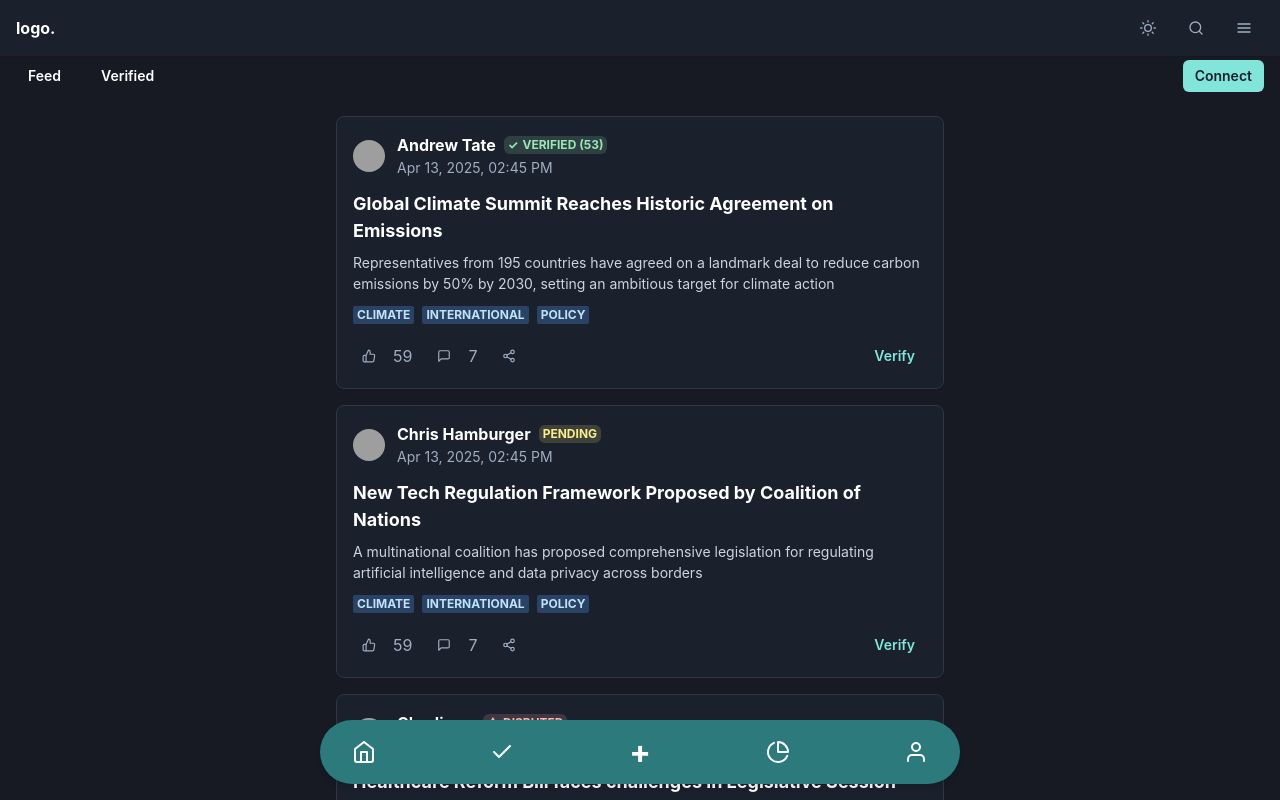
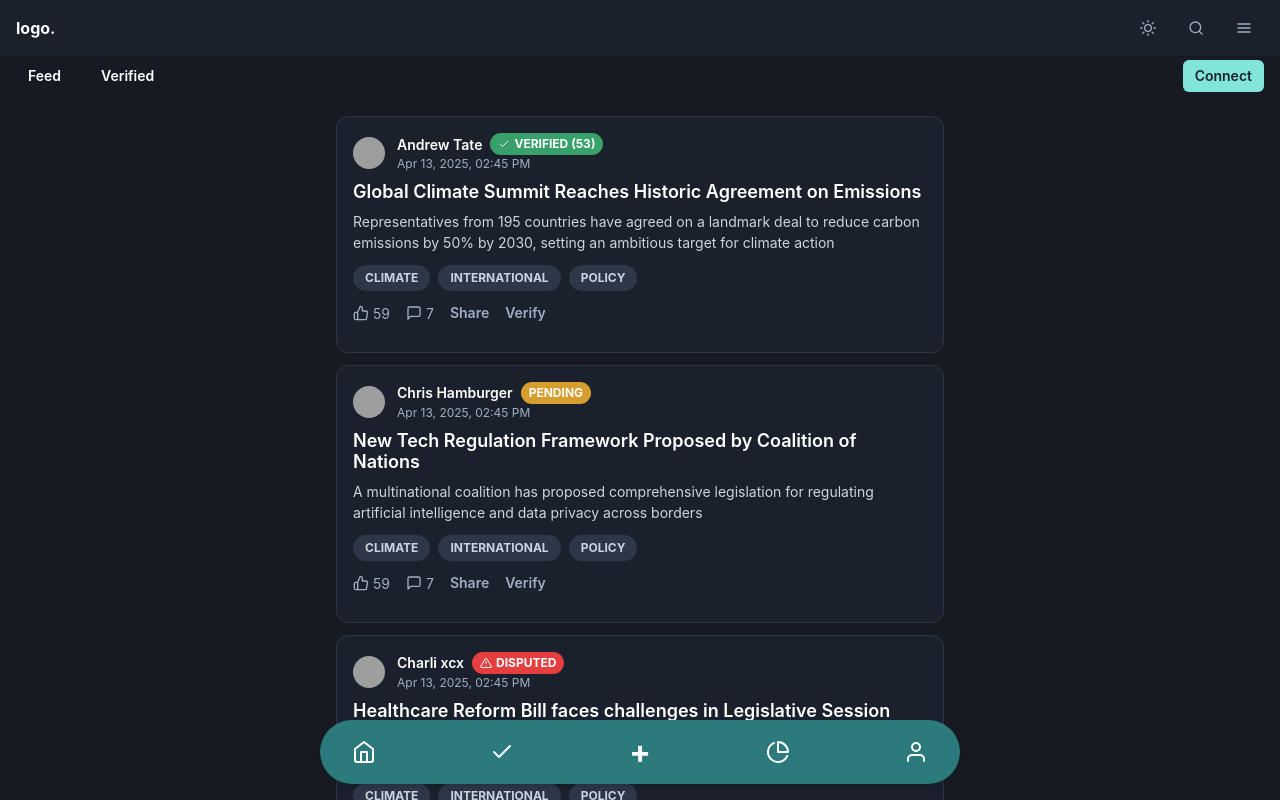
Before and after one commit to manchain/Truze, a Next.js app: page / in a window 1280 px wide. Shown: the top 800 px of the page. Built offline with nearby package versions, Linux system fonts and the light colour scheme; grey boxes are pictures that could not be loaded.

Commit message:
feat: implemented the verify button functions

```diff
--- a/src/components/Post.tsx
+++ b/src/components/Post.tsx
@@ -1,6 +1,6 @@
-import React from 'react';
-import { Box, HStack, VStack, Text, Avatar, Badge, IconButton, Button, useColorMode } from '@chakra-ui/react';
-import { FiThumbsUp, FiMessageSquare, FiShare2 } from 'react-icons/fi';
+import React, { useState } from 'react';
+import { Box, HStack, VStack, Text, Avatar, Badge, IconButton, Button, useColorMode, Icon, Flex } from '@chakra-ui/react';
+import { FiThumbsUp, FiMessageSquare, FiShare2, FiLock, FiCheck, FiAlertTriangle, FiArrowUp, FiArrowDown } from 'react-icons/fi';
 
 interface PostProps {
   author: string;
@@ -28,22 +28,59 @@ const Post: React.FC<PostProps> = ({
   verificationCount
 }) => {
   const { colorMode } = useColorMode();
+  const [showVerification, setShowVerification] = useState(false);
+
+  const isDark = colorMode === 'dark';
 
   const getStatusBadge = () => {
     switch (status) {
       case 'Verified':
         return (
-          <Badge colorScheme="green" display="flex" alignItems="center" borderRadius="6px" gap={1}>
-            <Box as="span">✓</Box>
+          <Badge
+            display="flex"
+            alignItems="center"
+            gap={1}
+            bg={isDark ? "green.500" : "green.500"}
+            color="white"
+            px={2}
+            py={0.5}
+            borderRadius="full"
+            fontSize="xs"
+          >
+            <Box as={FiCheck} />
             Verified ({verificationCount})
           </Badge>
         );
       case 'Pending':
-        return <Badge borderRadius="6px" colorScheme="yellow">Pending</Badge>;
+        return (
+          <Badge
+            display="flex"
+            alignItems="center"
+            gap={1}
+            bg={isDark ? "yellow.500" : "yellow.500"}
+            color="white"
+            px={2}
+            py={0.5}
+            borderRadius="full"
+            fontSize="xs"
+          >
+            Pending
+          </Badge>
+        );
       case 'Disputed':
         return (
-          <Badge borderRadius="6px" colorScheme="red" display="flex" alignItems="center" gap={1}>
-            <Box as="span">⚠</Box>
+          <Badge
+            display="flex"
+            alignItems="center"
+            gap={1}
+            bg={isDark ? "red.500" : "red.500"}
+            color="white"
+            px={2}
+            py={0.5}
+            borderRadius="full"
+            fontSize="xs"
+          >
+            <Box as={FiAlertTriangle} />
             Disputed
           </Badge>
         );
@@ -52,98 +89,167 @@ const Post: React.FC<PostProps> = ({
 
   return (
     <Box
-      bg={colorMode === 'dark' ? 'gray.800' : 'white'}
+      bg={isDark ? "gray.800" : "white"}
       p={4}
-      borderRadius="lg"
-      mb={4}
-      boxShadow="sm"
+      borderRadius="xl"
+      mb={3}
+      width="full"
+      maxW="container.sm"
+      boxShadow={isDark ? "none" : "sm"}
       border="1px solid"
-      borderColor={colorMode === 'dark' ? 'gray.700' : 'gray.200'}
+      borderColor={isDark ? "gray.700" : "gray.200"}
     >
-      <HStack spacing={3} mb={3}>
+      <HStack spacing={3} mb={2}>
         <Avatar size="sm" name={author} src={avatar} />
         <VStack align="start" spacing={0} flex={1}>
-          <HStack>
-            <Text color={colorMode === 'dark' ? 'white' : 'gray.800'} fontWeight="bold">{author}</Text>
+          <HStack spacing={2}>
+            <Text color={isDark ? "white" : "gray.800"} fontWeight="semibold" fontSize="sm">{author}</Text>
             {getStatusBadge()}
           </HStack>
-          <Text fontSize="sm" color={colorMode === 'dark' ? 'gray.400' : 'gray.500'}>{timestamp}</Text>
+          <Text fontSize="xs" color={isDark ? "gray.400" : "gray.500"}>{timestamp}</Text>
         </VStack>
       </HStack>
 
       <VStack align="start" spacing={2} mb={3}>
-        <Text color={colorMode === 'dark' ? 'white' : 'gray.800'} fontSize="lg" fontWeight="bold">
+        <Text
+          color={isDark ? "white" : "gray.800"}
+          fontSize="lg"
+          fontWeight="semibold"
+          lineHeight="1.2"
+        >
           {title}
         </Text>
-        <Text color={colorMode === 'dark' ? 'gray.300' : 'gray.600'} fontSize="sm">
+        <Text
+          color={isDark ? "gray.300" : "gray.600"}
+          fontSize="sm"
+          lineHeight="1.5"
+        >
           {content}
         </Text>
       </VStack>
 
-      <HStack spacing={2} mb={4} flexWrap="wrap">
+      <HStack spacing={2} mb={3} flexWrap="wrap">
         {tags.map((tag) => (
           <Badge
             key={tag}
-            colorScheme="blue"
-            variant="subtle"
-            bg={colorMode === 'dark' ? 'blue.800' : 'blue.50'}
-            color={colorMode === 'dark' ? 'blue.100' : 'blue.800'}
+            px={3}
+            py={1}
+            borderRadius="full"
+            bg={isDark ? "gray.700" : "gray.100"}
+            color={isDark ? "gray.300" : "gray.600"}
+            fontSize="xs"
           >
             {tag}
           </Badge>
         ))}
       </HStack>
 
-      <HStack justify="space-between">
-        <HStack spacing={4}>
-          <HStack>
-            <IconButton
-              aria-label="Like"
-              icon={<FiThumbsUp />}
-              variant="ghost"
-              color={colorMode === 'dark' ? 'gray.400' : 'gray.500'}
-              size="sm"
-              _hover={{
-                bg: colorMode === 'dark' ? 'gray.700' : 'gray.100'
-              }}
-            />
-            <Text color={colorMode === 'dark' ? 'gray.400' : 'gray.500'}>{likes}</Text>
+      {showVerification && (
+        <Box mb={3}>
+          <HStack spacing={2} mb={2}>
+            <Icon as={FiLock} color={isDark ? "gray.400" : "gray.500"} boxSize={4} />
+            <Text color={isDark ? "gray.300" : "gray.600"} fontSize="sm">
+              Content Verification
+            </Text>
           </HStack>
-          <HStack>
-            <IconButton
-              aria-label="Comment"
-              icon={<FiMessageSquare />}
-              variant="ghost"
-              color={colorMode === 'dark' ? 'gray.400' : 'gray.500'}
-              size="sm"
-              _hover={{
-                bg: colorMode === 'dark' ? 'gray.700' : 'gray.100'
-              }}
-            />
-            <Text color={colorMode === 'dark' ? 'gray.400' : 'gray.500'}>{comments}</Text>
-          </HStack>
-          <IconButton
-            aria-label="Share"
-            icon={<FiShare2 />}
-            variant="ghost"
-            color={colorMode === 'dark' ? 'gray.400' : 'gray.500'}
-            size="sm"
-            _hover={{
-              bg: colorMode === 'dark' ? 'gray.700' : 'gray.100'
-            }}
-          />
+          <Box
+            bg={isDark ? "gray.900" : "gray.50"}
+            p={2}
+            borderRadius="md"
+            mb={2}
+            border="1px solid"
+            borderColor={isDark ? "gray.700" : "gray.200"}
+          >
+            <Text
+              color={isDark ? "gray.400" : "gray.500"}
+              fontSize="xs"
+              fontFamily="mono"
+            >
+              0x3a7f44hgf3h8q2i......
+            </Text>
+          </Box>
+          <Text color={isDark ? "gray.400" : "gray.500"} fontSize="xs">
+            This content has been cryptographically signed by the author and verified by {verificationCount} peers
+          </Text>
+        </Box>
+      )}
+
+      <HStack spacing={4} mb={3}>
+        <HStack spacing={1}>
+          <Icon as={FiThumbsUp} color={isDark ? "gray.400" : "gray.500"} boxSize={4} />
+          <Text color={isDark ? "gray.400" : "gray.500"} fontSize="sm">{likes}</Text>
+        </HStack>
+        <HStack spacing={1}>
+          <Icon as={FiMessageSquare} color={isDark ? "gray.400" : "gray.500"} boxSize={4} />
+          <Text color={isDark ? "gray.400" : "gray.500"} fontSize="sm">{comments}</Text>
         </HStack>
         <Button
+          variant="ghost"
           size="sm"
-          colorScheme="teal"
-          variant="ghost"
-          _hover={{
-            bg: colorMode === 'dark' ? 'teal.800' : 'teal.50'
-          }}
+          color={isDark ? "gray.400" : "gray.500"}
+          height="auto"
+          minW="auto"
+          p={0}
+          _hover={{ bg: 'transparent', color: isDark ? "gray.300" : "gray.700" }}
+          onClick={() => {}}
         >
-          Verify
+          Share
         </Button>
+        {!showVerification ? (
+          <Button
+            variant="ghost"
+            size="sm"
+            color={isDark ? "gray.400" : "gray.500"}
+            height="auto"
+            minW="auto"
+            p={0}
+            _hover={{ bg: 'transparent', color: isDark ? "gray.300" : "gray.700" }}
+            onClick={() => setShowVerification(true)}
+          >
+            Verify
+          </Button>
+        ) : (
+          <Button
+            variant="ghost"
+            size="sm"
+            color={isDark ? "gray.400" : "gray.500"}
+            height="auto"
+            minW="auto"
+            p={0}
+            _hover={{ bg: 'transparent', color: isDark ? "gray.300" : "gray.700" }}
+            onClick={() => setShowVerification(false)}
+          >
+            Hide
+          </Button>
+        )}
       </HStack>
+
+      {showVerification && (
+        <HStack spacing={2} width="full">
+          <Button
+            leftIcon={<Icon as={FiArrowUp} />}
+            bg={isDark ? "green.600" : "green.500"}
+            color="white"
+            flex={1}
+            size="sm"
+            _hover={{ bg: isDark ? "green.500" : "green.600" }}
+            borderRadius="md"
+          >
+            Up Vote
+          </Button>
+          <Button
+            leftIcon={<Icon as={FiArrowDown} />}
+            bg={isDark ? "red.600" : "red.500"}
+            color="white"
+            flex={1}
+            size="sm"
+            _hover={{ bg: isDark ? "red.500" : "red.600" }}
+            borderRadius="md"
+          >
+            Down Vote
+          </Button>
+        </HStack>
+      )}
     </Box>
   );
 };
```
